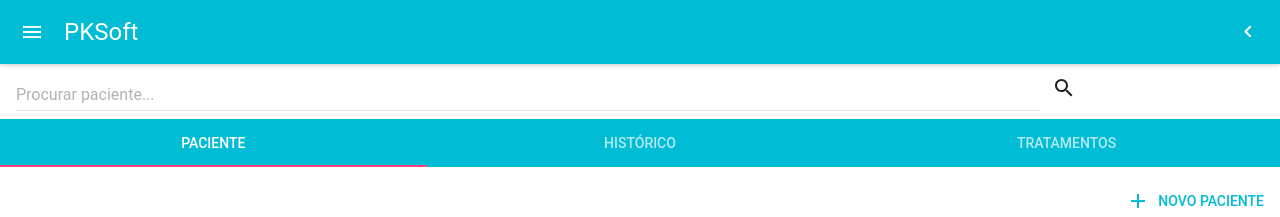
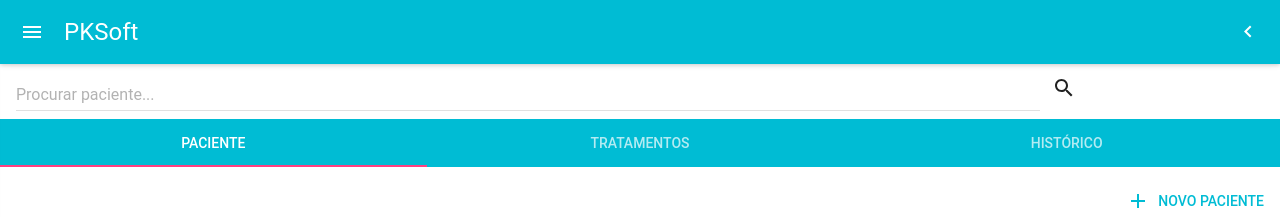
Before and after one commit to erion/pksoft-fe, a React (Create React App) app: page /paciente in a window 1280 px wide. Shown: the top 217 px of the page. Built offline with nearby package versions, Linux system fonts and the light colour scheme; no server answers.

Commit message:
changing tab order in patient form. first need a treatment to later add a history

```diff
--- a/src/components/history/form.js
+++ b/src/components/history/form.js
@@ -96,7 +96,7 @@ export default class HistoryForm extends React.Component {
   }
 
   render() {
-    let showButton = this.props.activeTab === 1
+    let showButton = this.props.activeTab === 2
     let saveHistoryBtn
 
     saveHistoryBtn = (showButton)
--- a/src/components/history/list.js
+++ b/src/components/history/list.js
@@ -51,7 +51,7 @@ export default class HistoryList extends React.Component {
 
   render() {
     let tableRow
-    let showButton = this.props.activeTab === 1
+    let showButton = this.props.activeTab === 2
     let newHistoryBtn
 
     newHistoryBtn = (showButton)
--- a/src/components/patient/form.js
+++ b/src/components/patient/form.js
@@ -192,12 +192,12 @@ export default class PatientForm extends React.Component {
             </form>
           </Tab>
 
-          <Tab label="Histórico" value={1} onActive={() => this.onTabChange(1)}>
-            {historyComponent}
+          <Tab label="Tratamentos" value={1} onActive={() => this.onTabChange(1)}>
+            {treatmentComponent}
           </Tab>
 
-          <Tab label="Tratamentos" value={2} onActive={() => this.onTabChange(2)}>
-            {treatmentComponent}
+          <Tab label="Histórico" value={2} onActive={() => this.onTabChange(2)}>
+            {historyComponent}
           </Tab>
 
         </Tabs>
--- a/src/components/treatment/form.js
+++ b/src/components/treatment/form.js
@@ -84,7 +84,7 @@ export default class TreatmentForm extends React.Component {
   }
 
   render() {
-    let showButton = this.props.activeTab === 2
+    let showButton = this.props.activeTab === 1
     let saveTreatmentBtn
 
     saveTreatmentBtn = (showButton)
--- a/src/components/treatment/list.js
+++ b/src/components/treatment/list.js
@@ -45,7 +45,7 @@ export default class TreatmentList extends React.Component {
 
   render() {
     let tableRow
-    let showButton = this.props.activeTab === 2
+    let showButton = this.props.activeTab === 1
     let newTreatmentBtn
 
     newTreatmentBtn = (showButton)
```
